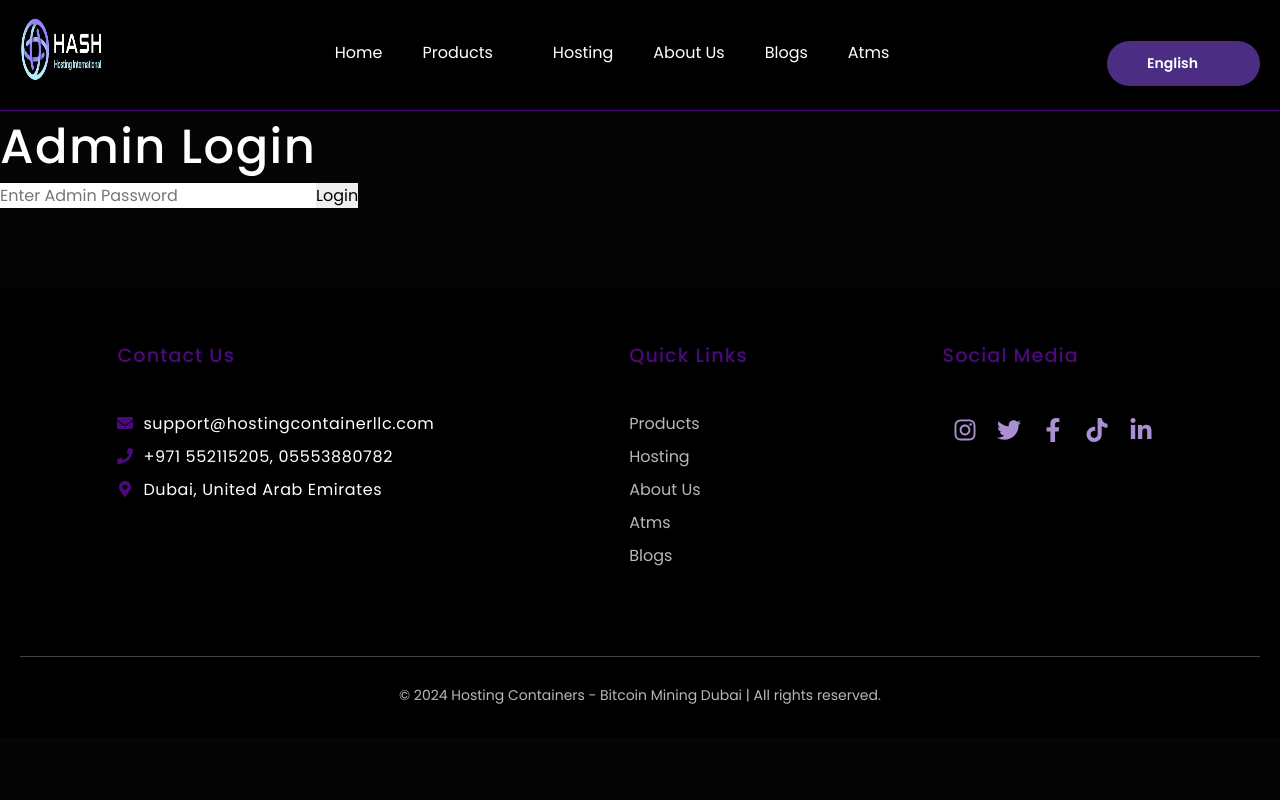
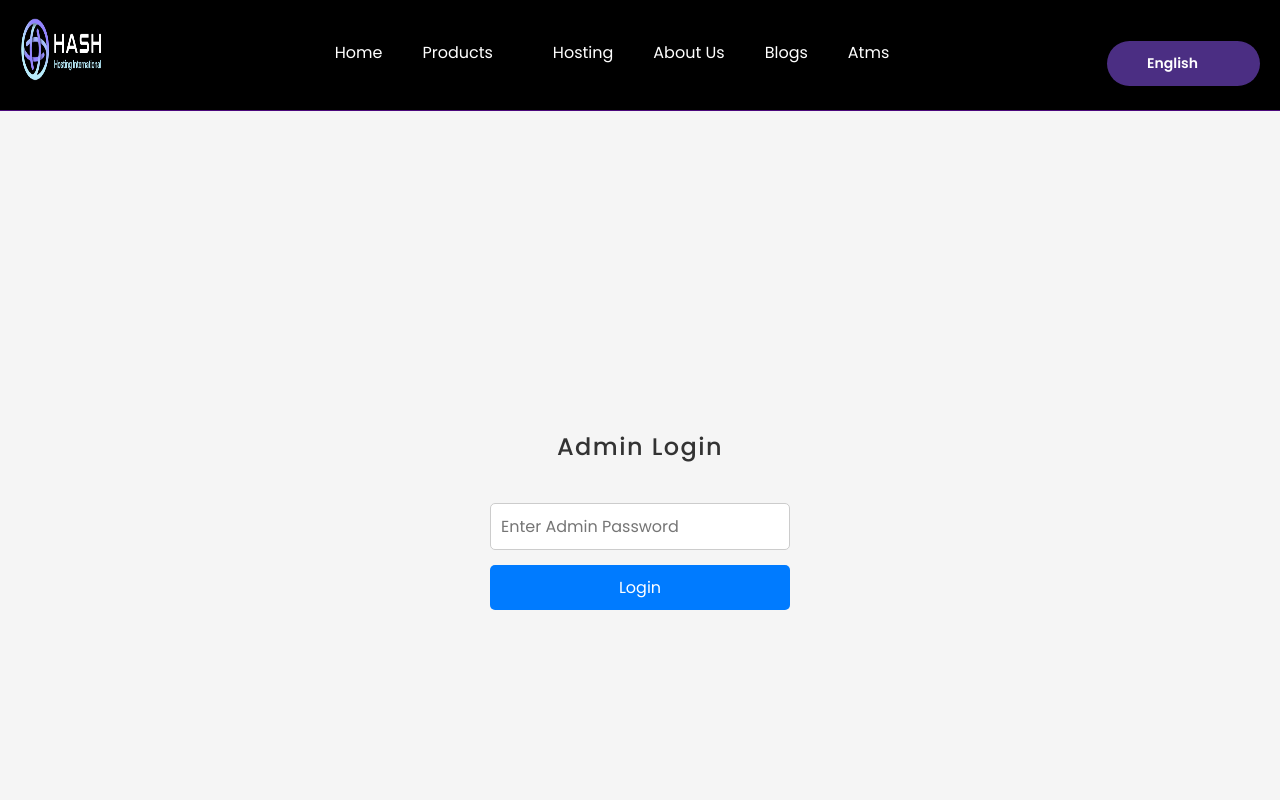
Before and after one commit to alishba2/hostingContainers, a React (Create React App) app: page /admin in a window 1280 px wide. Shown: the top 800 px of the page. Built offline with nearby package versions, Linux system fonts and the light colour scheme; no server answers; some icons are missing; a web font is replaced by a local one.

Commit message:
Update _admin.scss

```diff
--- a/src/style/pages/_admin.scss
+++ b/src/style/pages/_admin.scss
@@ -38,3 +38,54 @@
     height: 100vh;
     /* Full height to center spinner */
 }
+
+.login-container {
+    display: flex;
+    flex-direction: column;
+    justify-content: center;
+    align-items: center;
+    height: 100vh; // Full viewport height
+    background-color: #f5f5f5;
+
+    h2 {
+        margin-bottom: 20px;
+        font-size: 24px;
+        color: #333;
+    }
+
+    input {
+        width: 300px;
+        padding: 10px;
+        margin-bottom: 15px;
+        border: 1px solid #ccc;
+        border-radius: 5px;
+        font-size: 16px;
+
+        &:focus {
+            outline: none;
+            border-color: #007bff;
+            box-shadow: 0 0 5px rgba(0, 123, 255, 0.5);
+        }
+    }
+
+    button {
+        width: 300px;
+        padding: 10px;
+        background-color: #007bff;
+        color: #fff;
+        border: none;
+        border-radius: 5px;
+        font-size: 16px;
+        cursor: pointer;
+
+        &:hover {
+            background-color: #0056b3;
+        }
+    }
+
+    .error-message {
+        color: red;
+        margin-top: 10px;
+        font-size: 14px;
+    }
+}
```
